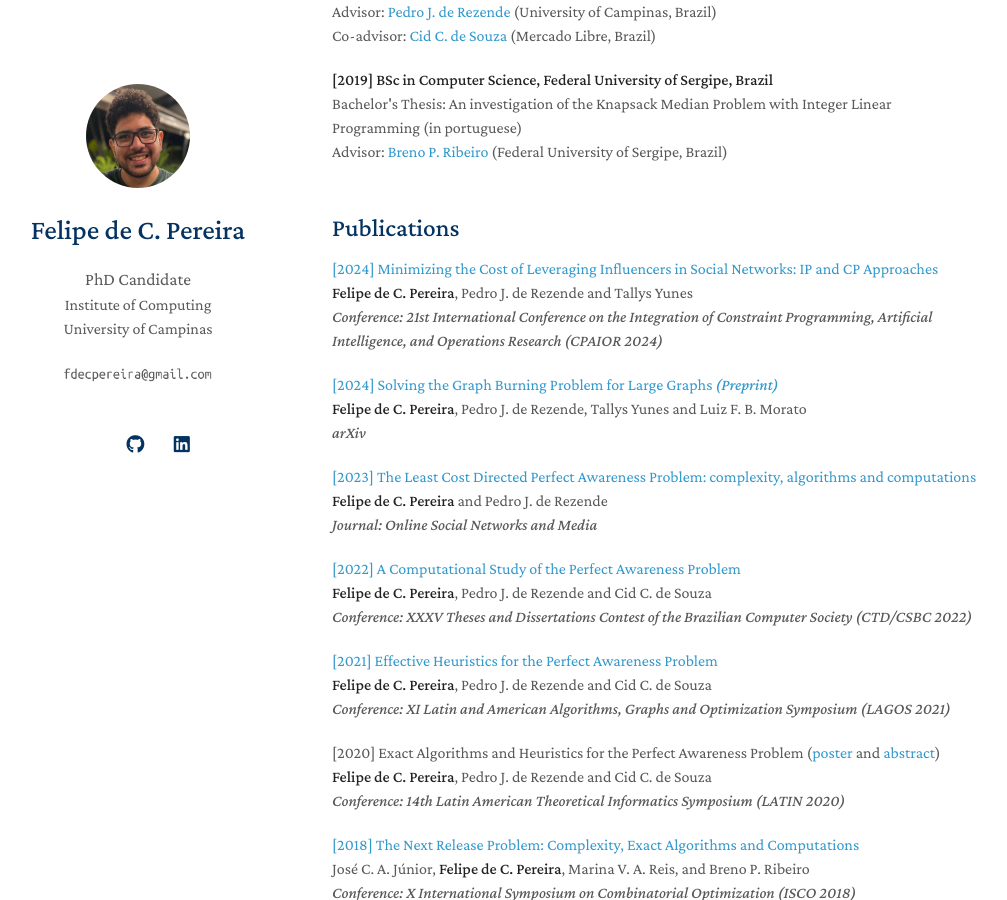
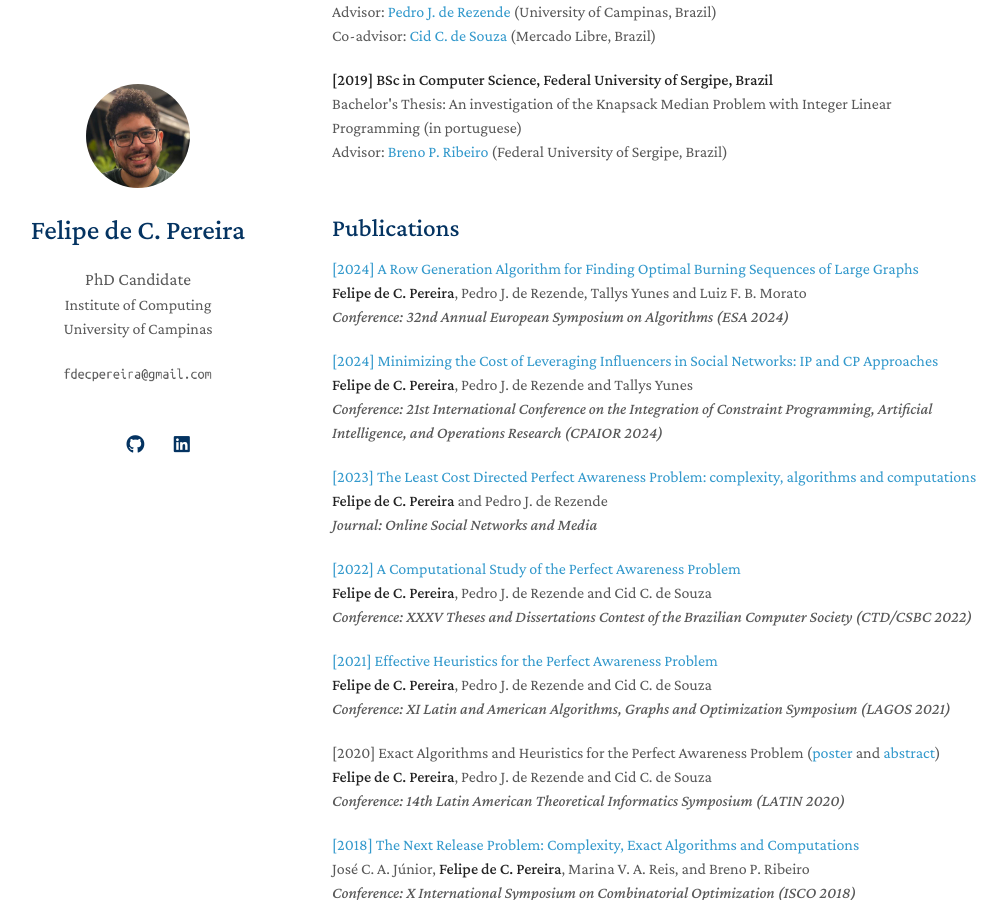
Before and after one commit to fdecpereira/fdecpereira.github.io, a Jekyll site: the page built from index.md, in a window 1280 px wide and 900 px high, scrolled down 674 px. Shown: the whole window, without its empty margins (138-1145 px from the left). Built offline with Jekyll 4.4.1, drawn with Linux system fonts in a browser that asks for light colours; nearby versions of some CDN libraries; a style sheet for code colours, icons or effects is not loaded.

Commit message:
Publications update

```diff
--- a/_includes/publications.md
+++ b/_includes/publications.md
@@ -1,15 +1,15 @@
 <h2 style="margin-top:50px;">Publications</h2>
 
 <div>
+<a href="https://doi.org/10.4230/LIPIcs.ESA.2024.94" target="_blank">[2024] A Row Generation Algorithm for Finding Optimal Burning Sequences of Large Graphs</a><br>
+<strong>Felipe de C. Pereira</strong>, Pedro J. de Rezende, Tallys Yunes and Luiz F. B. Morato<br>
+<em>Conference: 32nd Annual European Symposium on Algorithms (ESA 2024)</em><br>
+</div>
+
+<div style="margin-top:20px;">
 <a href="https://doi.org/10.1007/978-3-031-60599-4_7" target="_blank">[2024] Minimizing the Cost of Leveraging Influencers in Social Networks: IP and CP Approaches</a><br>
 <strong>Felipe de C. Pereira</strong>, Pedro J. de Rezende and Tallys Yunes<br>
 <em>Conference: 21st International Conference on the Integration of Constraint Programming, Artificial Intelligence, and Operations Research (CPAIOR 2024)</em><br>
-</div>
-
-<div style="margin-top:20px;">
-<a href="https://doi.org/10.48550/arXiv.2404.17080" target="_blank">[2024] Solving the Graph Burning Problem for Large Graphs <i>(Preprint)</i></a><br>
-<strong>Felipe de C. Pereira</strong>, Pedro J. de Rezende, Tallys Yunes and Luiz F. B. Morato<br>
-<em>arXiv</em><br>
 </div>
 
 <div style="margin-top:20px;">
```
Also changed, not shown: 1 other file.
